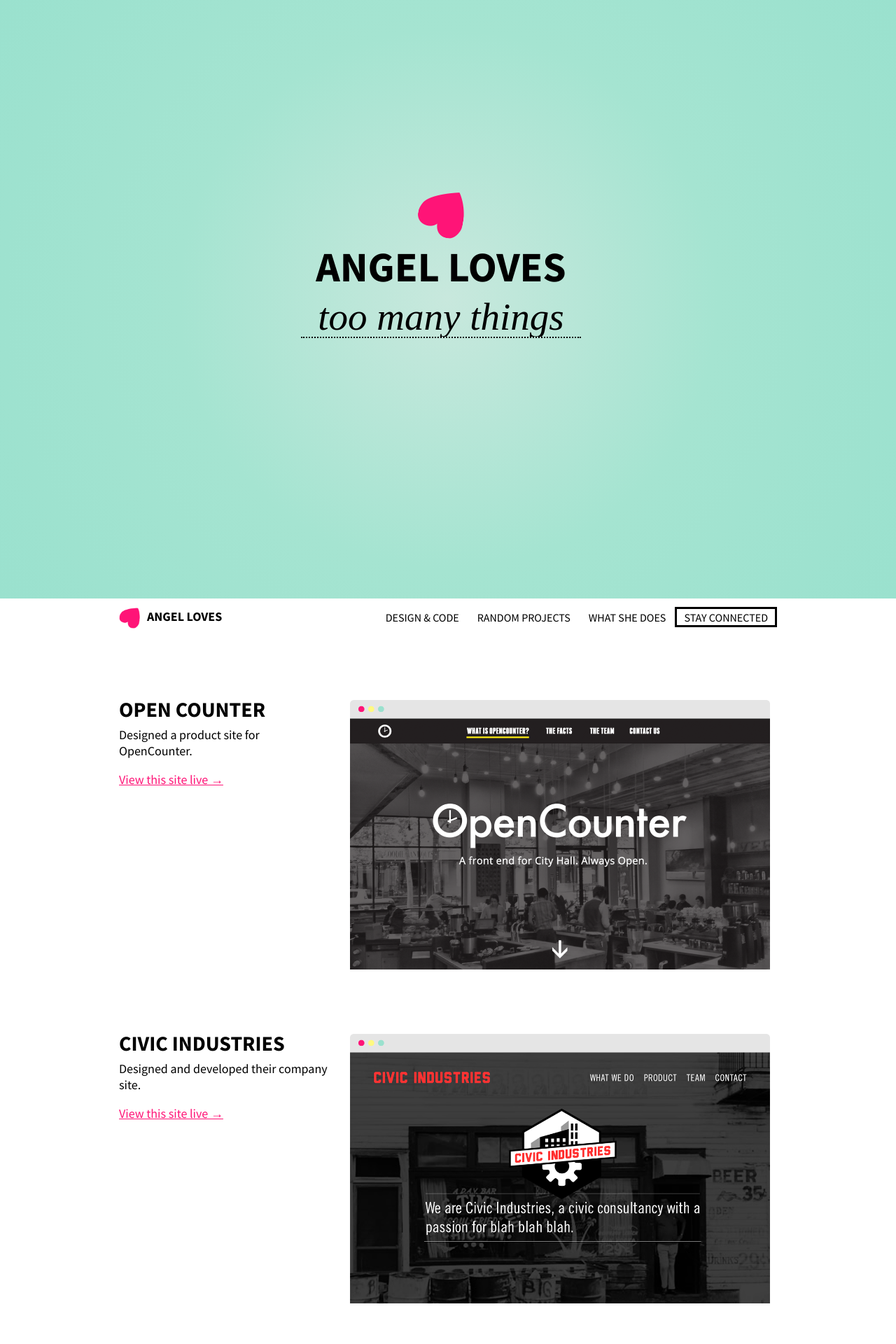
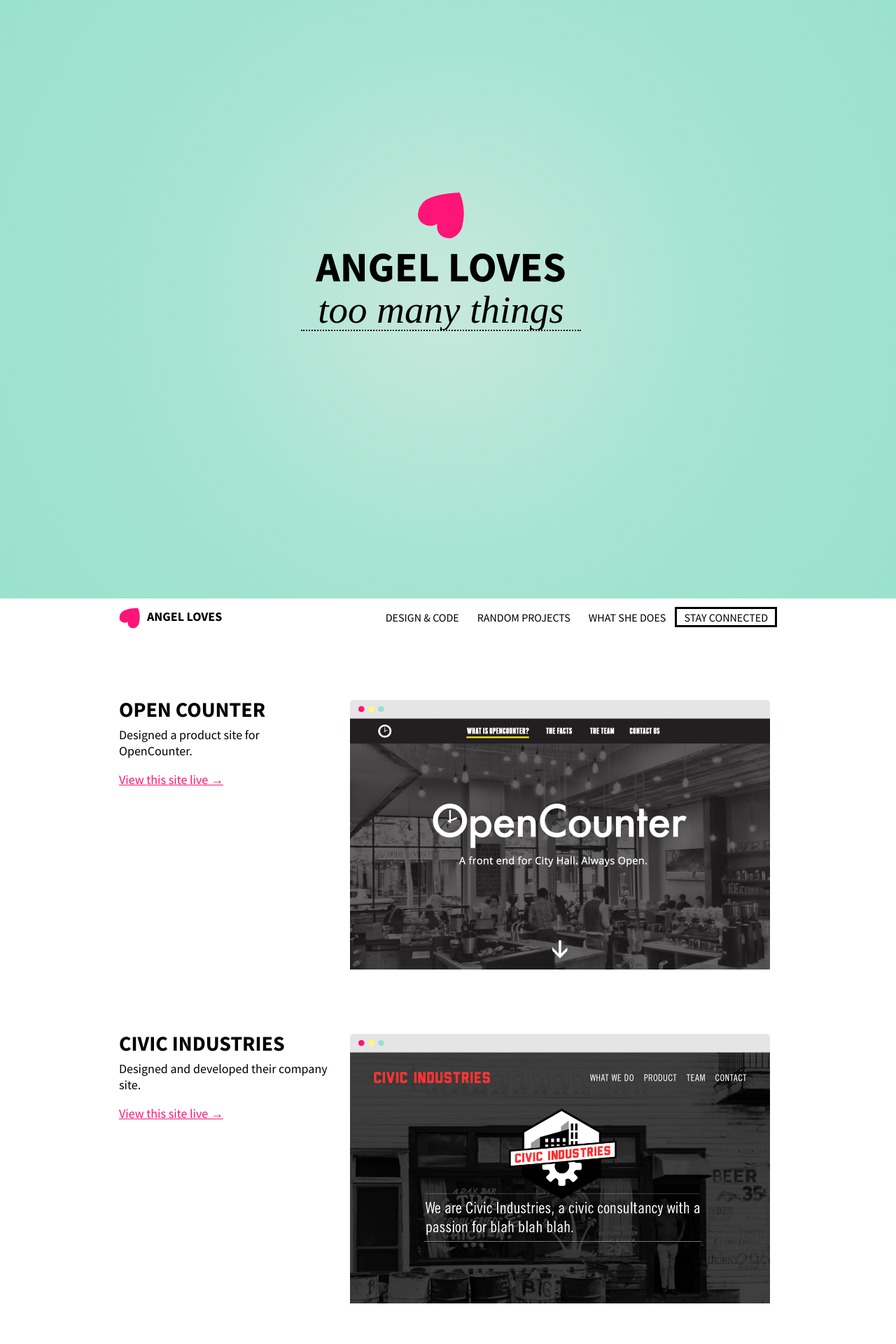
Before and after one commit to ahelkit/angellov.es, a Jekyll site: the page workingforyou/index.html, which Jekyll copies as it is, in a window 1280 px wide. Shown: the top 1920 px of the page at 70% size. Built offline with Jekyll 4.4.1, drawn with Linux system fonts in a browser that asks for light colours; nearby versions of some CDN libraries; comment, search, counter and statistics services are not loaded.

Commit message:
Tightened the leading on the header and things

```diff
--- a/css/main.css
+++ b/css/main.css
@@ -120,7 +120,7 @@
   height: 60px;
   overflow: hidden;
   width: 400px;
-  margin: 20px auto 0px;
+  margin: 10px auto 0px;
 }
 
 .things div {
```
Also changed, not shown: 1 other file.
